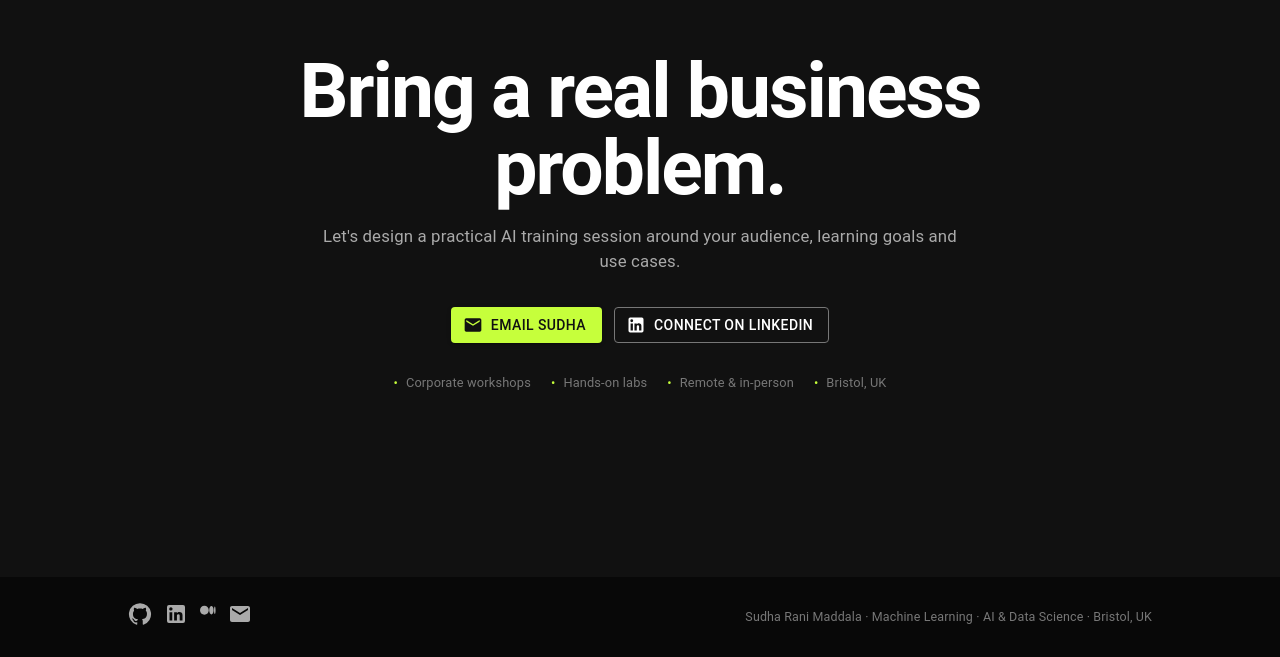
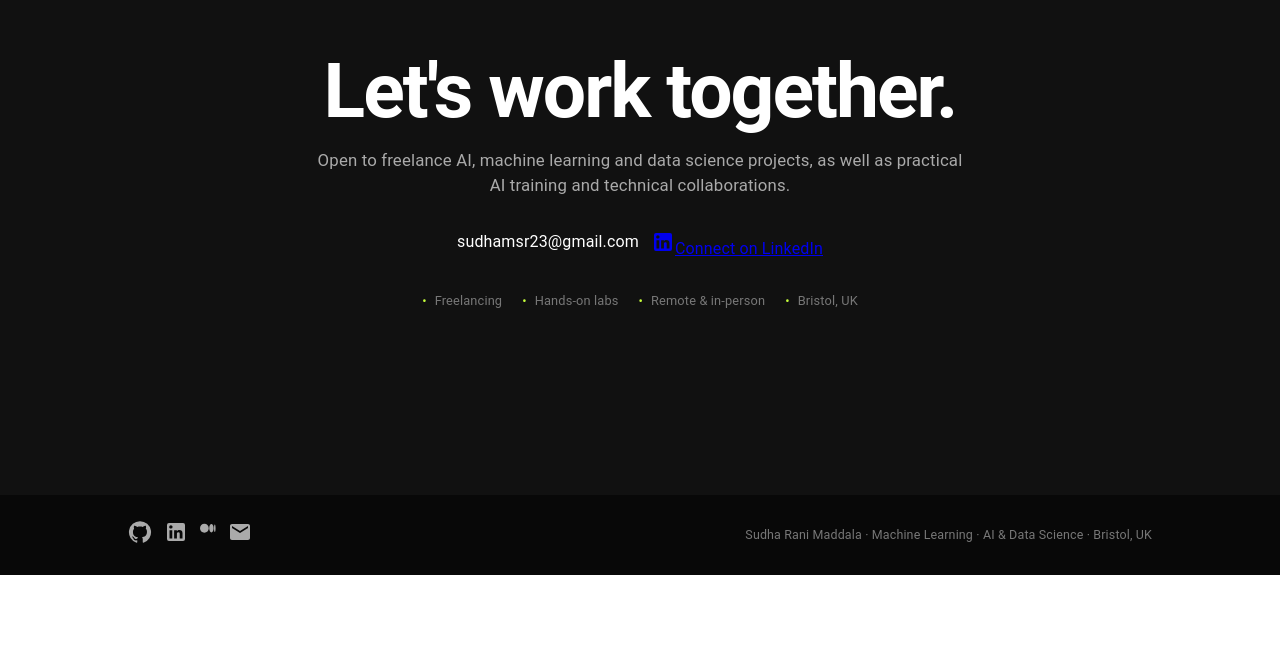
Before and after one commit to SudhaMsr/sudha-ai-portfolio, a React (Create React App) app in the folder sudha-ai-portfolio/: page / in a window 1280 px wide. Shown: the part 4571-5228 px from the top of the page. After the commit the page ends 5146 px from the top, so only its background shows below. Built offline with nearby package versions, Linux system fonts and the light colour scheme.

Commit message:
Revise contact information and update UI elements
Updated contact section with new text and LinkedIn button.

```diff
--- a/sudha-ai-portfolio/src/components/Contact.tsx
+++ b/sudha-ai-portfolio/src/components/Contact.tsx
@@ -1,23 +1,45 @@
-import React from 'react';
-import '../assets/styles/Contact.scss';
-import Button from '@mui/material/Button';
-import EmailIcon from '@mui/icons-material/Email';
-import LinkedInIcon from '@mui/icons-material/LinkedIn';
+import React from "react";
+import "../assets/styles/Contact.scss";
+import LinkedInIcon from "@mui/icons-material/LinkedIn";
 
 function Contact() {
   return (
     <div id="contact">
       <div className="items-container">
         <div className="contact_wrapper">
-          <h1>Bring a real business problem.</h1>
-          <p>Let's design a practical AI training session around your audience, learning goals and use cases.</p>
+
+          <h1>Let's work together.</h1>
+
+          <p>
+            Open to freelance AI, machine learning and data science projects,
+            as well as practical AI training and technical collaborations.
+          </p>
+
           <div className="contact-actions">
-            <Button variant="contained" startIcon={<EmailIcon/>} href="mailto:sudhamsr23@gmail.com">Email Sudha</Button>
-            <Button variant="outlined" startIcon={<LinkedInIcon/>} href="https://www.linkedin.com/in/sudhamsr/" target="_blank" rel="noreferrer">Connect on LinkedIn</Button>
+
+            <div className="email-display">
+              sudhamsr23@gmail.com
+            </div>
+
+            <a
+              className="linkedin-contact-button"
+              href="https://www.linkedin.com/in/sudhamsr/"
+              target="_blank"
+              rel="noreferrer"
+            >
+              <LinkedInIcon />
+              Connect on LinkedIn
+            </a>
+
           </div>
+
           <div className="contact-details">
-            <span>Corporate workshops</span><span>Hands-on labs</span><span>Remote & in-person</span><span>Bristol, UK</span>
+            <span>Freelancing</span>
+            <span>Hands-on labs</span>
+            <span>Remote & in-person</span>
+            <span>Bristol, UK</span>
           </div>
+
         </div>
       </div>
     </div>
```
